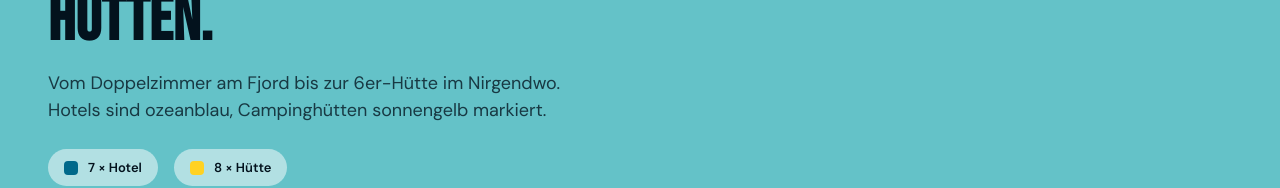
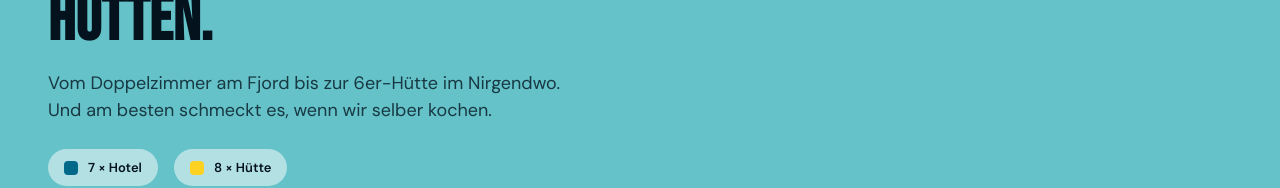
Before and after one commit to todofixme/touren, a React (Vite) app in the folder norwegen/: page /norwegen/unterkuenfte in a window 1280 px wide. Shown: the part 245-433 px from the top of the page. Built offline with nearby package versions, Linux system fonts and the light colour scheme.

Commit message:
feat: replace dummy texts

```diff
--- a/norwegen/src/pages/HomePage.jsx
+++ b/norwegen/src/pages/HomePage.jsx
@@ -76,7 +76,7 @@ export default function HomePage() {
             <span className="badge">15 Nächte</span>
             <div className="ql-num">03</div>
             <div className="ql-title">Unter&shy;künfte</div>
-            <p className="ql-desc">Hotels (ozeanblau) und Camping&shy;hütten (sonnen&shy;gelb) – mit Adresse und Notizen.</p>
+            <p className="ql-desc">Hotels, Hütten und Kochevents – mit Adressen und Notizen.</p>
             <div className="ql-foot">Alle Unterkünfte auf einem Blick →</div>
           </Link>
           <Link className="ql-card aqua" to="/faehren">
--- a/norwegen/src/pages/LodgingPage.jsx
+++ b/norwegen/src/pages/LodgingPage.jsx
@@ -20,8 +20,7 @@ export default function LodgingPage() {
         <div className="lodging-hero-inner">
           <span className="eyebrow">15 Nächte</span>
           <h1 className="h1">Hotels &amp;<br />Hütten.</h1>
-          <p>Vom Doppelzimmer am Fjord bis zur 6er-Hütte im Nirgendwo. Hotels sind
-             ozean&shy;blau, Camping&shy;hütten sonnen&shy;gelb markiert.</p>
+          <p>Vom Doppelzimmer am Fjord bis zur 6er-Hütte im Nirgendwo.<br />Und am besten schmeckt es, wenn wir selber kochen.</p>
           <div className="lodging-key">
             <span className="key-chip hotel"><i />{counts.hotel} × Hotel</span>
             <span className="key-chip cabin"><i />{counts.cabin} × Hütte</span>
```
